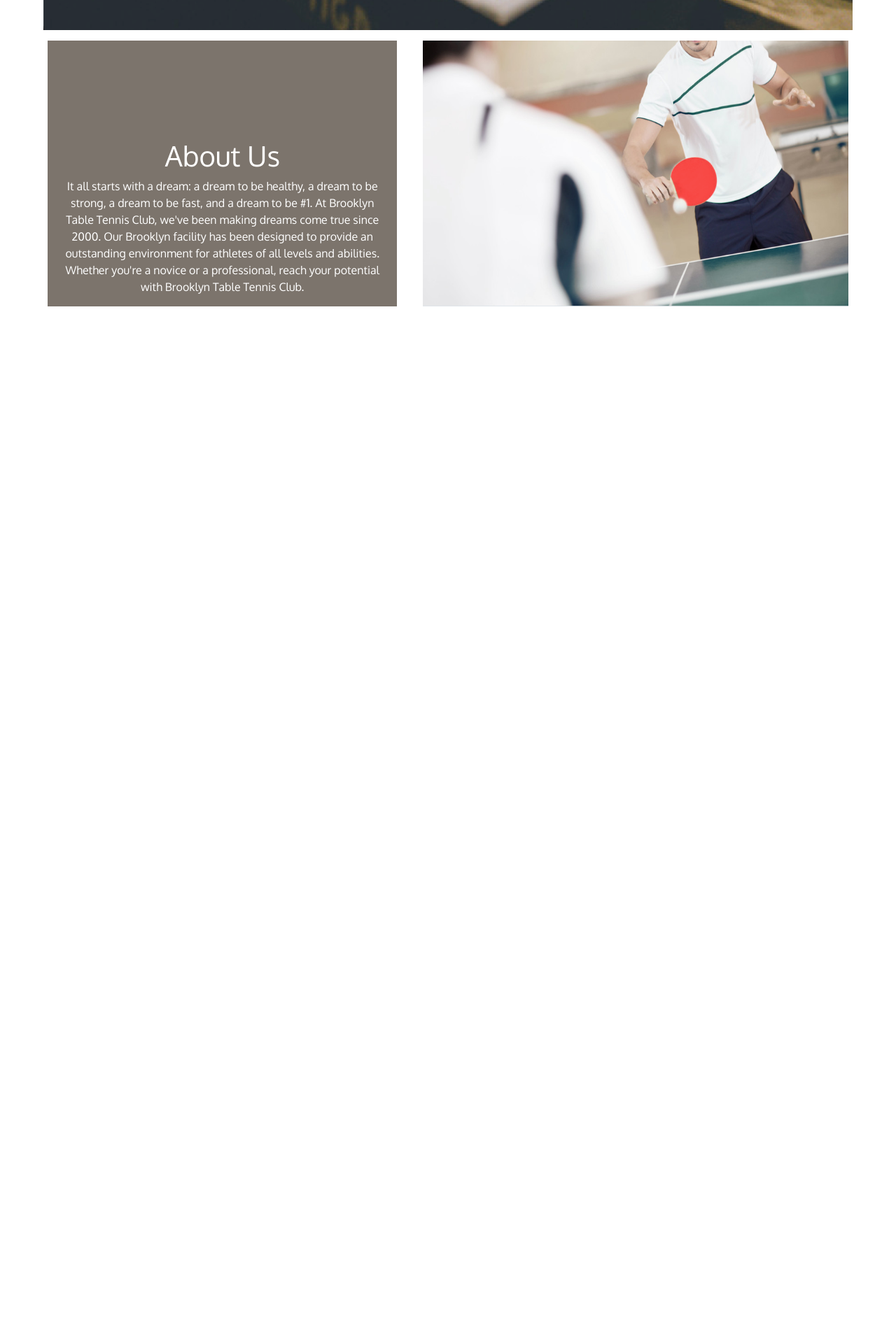
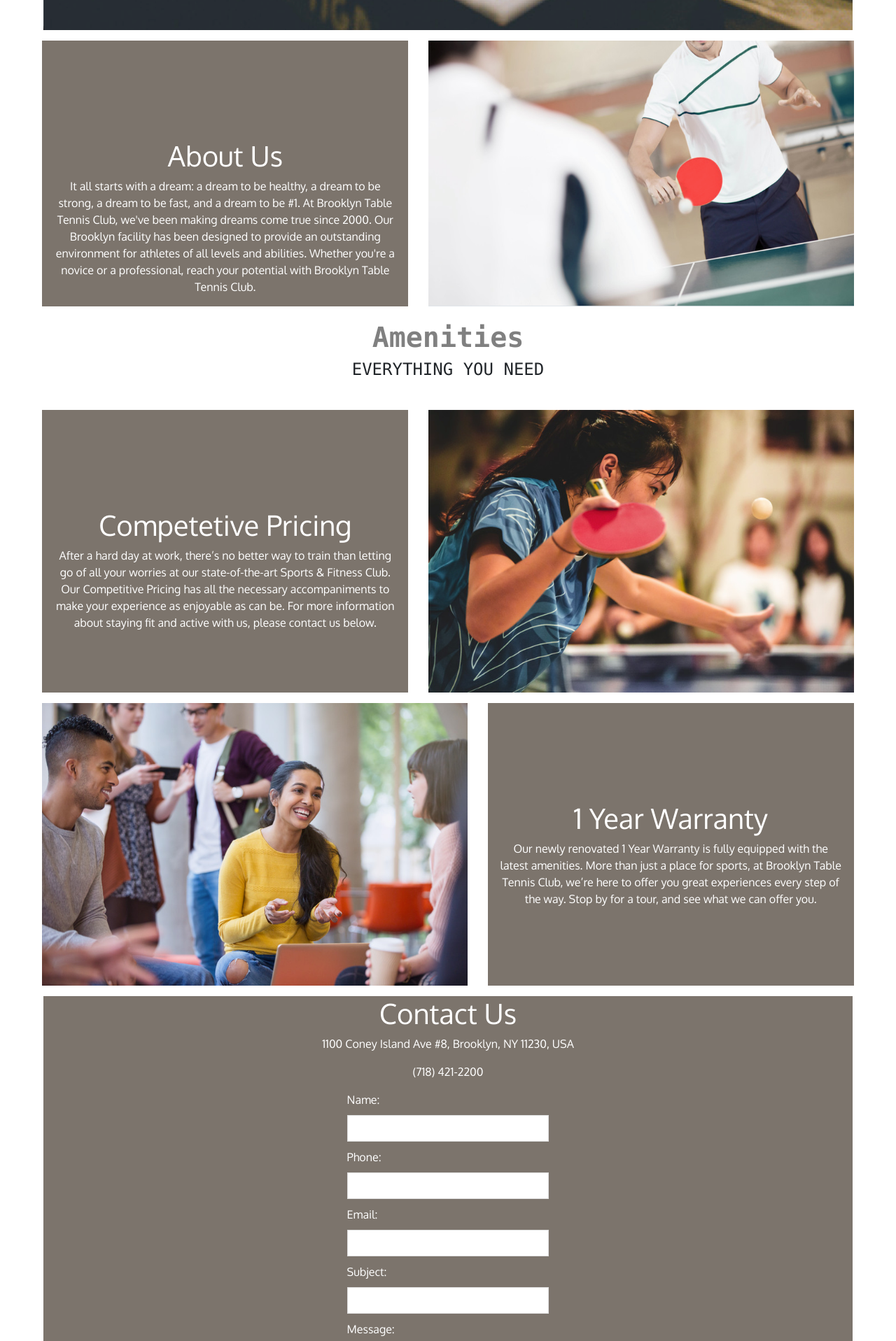
Before and after one commit to Jeevan986/Web-Design-Final-Project, a React (Create React App) app: page / in a window 1280 px wide. Shown: the part 880-2797 px from the top of the page at 70% size. Before the commit the page ends 1350 px from the top, so only its background shows below. Built offline with nearby package versions, Linux system fonts and the light colour scheme.

Commit message:
Home Screen Complete

```diff
--- /dev/null
+++ b/src/screens/Form.css
@@ -0,0 +1,27 @@
+.contact_us_form{
+    max-width: 50%;
+    margin: auto;
+    text-align: center;
+}
+
+.contact_us_form label{
+    text-align: left;
+    display: block;
+}
+
+.contact_us_form input, .contact_us_form textarea{
+    width: 100%;
+    padding: 6px 10px;
+    margin: 10px 0;
+    border: 1px solid #ddd;
+    box-sizing: border-box;
+    display: block;
+}
+
+.contact_us_form button{
+    background-color: transparent;
+    color: white;
+    border-color: white;
+    border-width: 2px;
+    margin-bottom: 10px;
+}
--- /dev/null
+++ b/src/screens/Form.js
@@ -0,0 +1,49 @@
+import React from 'react';
+import {useState} from 'react';
+import './Form.css'
+function Form() {
+    const [name, setName]=useState('');
+    const [phone, setPhone]=useState("");
+    const [email, setEmail]=useState('');
+    const [subject, setSubject]=useState('');
+    const [message, setMessage]=useState('');
+    const [isPending, setIsPending]= useState(false);
+
+    const handleSubmit = (e) =>{
+        e.preventDefault();
+        const contact_message = {name, phone, email,subject, message};
+        console.log(contact_message)
+
+        setIsPending(true);
+
+        console.log("the message has been submitted!");
+
+        setIsPending(false)
+
+        setName("");
+        setPhone("");
+        setEmail("");
+        setSubject("");
+        setMessage("");
+    }
+
+    return (
+        <div className='contact_us_form'>
+            <form onSubmit={handleSubmit}>
+                <label>Name: </label>
+                <input type="text" required value={name} onChange={(e)=> setName(e.target.value)}/>
+                <label>Phone: </label>
+                <input type="text" value={phone} onChange={(e)=> setPhone(e.target.value)}/>
+                <label>Email: </label>
+                <input type="text" required value={email} onChange={(e)=> setEmail(e.target.value)}/>
+                <label>Subject: </label>
+                <input type="text" required value={subject} onChange={(e)=> setSubject(e.target.value)}/>
+                <label>Message: </label>
+                <textarea required rows="6" value={message} onChange={(e)=> setMessage(e.target.value)}></textarea>
+                <button>Submit</button>
+            </form>
+        </div>
+    );
+}
+
+export default Form
--- a/src/screens/Home.css
+++ b/src/screens/Home.css
@@ -33,22 +33,29 @@
     outline: 0;
     display: inline-block;
     padding: 10px 25px;
-    color: black;
-    background-color: #ddd;
+    color: white;
+    background-color:transparent;
     text-align: center;
     cursor: pointer;
 }
 
 .contact_button:hover{
-    background-color: #555;
-    color: white;
+    font-size: 20px;
+    background-color: transparent;
 }
-
+.amenities{
+    padding: 20px;
+    font-family: "Lucida Console", "Courier New", monospace;
+}
+.amenities h1{
+    font-weight: bold;
+    color: grey;
+}
 .about_us_text{
     padding-top: 140px;
     padding-left: 15px;
     padding-right: 15px;
-    width:41%;
+    width:43%;
     background-color: #7c746c;
     color: white;
 }
@@ -66,3 +73,11 @@
 /*
 kjhdkahdl
 */
+.contact_us{
+    margin-left: auto;
+    margin-right: auto;
+    width: 95%;
+    margin-top: 15px;
+    background-color: #7c746c;
+    color: white;
+}
--- a/src/screens/Home.js
+++ b/src/screens/Home.js
@@ -2,15 +2,25 @@
 import './Home.css';
 import home_top from '../images/home_top.png'
 import home_two from '../images/home_two.png'
+import home_three from '../images/home_three.png'
+import home_four from '../images/home_four.png'
+import Form from "./Form";
 
 export default function Home(){
+    const handleScroll = () =>{
+        window.scroll({
+            top:document.body.offsetHeight,
+            left:0,
+            behavior: 'smooth',
+        })
+    }
     return(
         <div className="home_body">
             <div className='top_image_row'>
                 <img src={home_top} className="welcome" />
                 <div className='top_image_text'>
                     <div className='overlay'>Brooklyn Table Tennis Club</div>
-                    <button className='contact_button'> Contact </button>
+                    <button className='contact_button' onClick={handleScroll}> Contact </button>
                 </div>
             </div>
             <div className='about_us'>
@@ -26,6 +36,40 @@
                 </div>
                 <img src={home_two} className="about_us_image" />
             </div>
+            <div className="amenities">
+                <h1>Amenities</h1>
+                <h4>EVERYTHING YOU NEED</h4>
+            </div>
+            <div className='about_us'>
+                <div className='about_us_text'>
+                    <h1>Competetive Pricing</h1>
+                    <p>After a hard day at work, there’s no better way to train than letting go of all
+                        your worries at our state-of-the-art Sports & Fitness Club. Our Competitive Pricing
+                        has all the necessary accompaniments to make your experience as enjoyable as can be.
+                        For more information about staying fit and active with us, please contact us below.</p>
+                </div>
+                <img src={home_three} className="about_us_image" />
+            </div>
+            <div className='about_us'>
+                <img src={home_four} className="about_us_image" />
+                <div className='about_us_text'>
+                    <h1>1 Year Warranty</h1>
+                    <p>Our newly renovated 1 Year Warranty is fully equipped with the latest amenities.
+                        More than just a place for sports, at Brooklyn Table Tennis Club, we’re here to offer
+                        you great experiences every step of the way. Stop by for a tour, and see what we can offer
+                        you.</p>
+                </div>
+            </div>
+            <div className="contact_us">
+                <div className="contact_us_text">
+                    <h1>Contact Us</h1>
+                    <p>1100 Coney Island Ave #8, Brooklyn, NY 11230, USA</p>
+                    <p>(718) 421-2200</p>
+                </div>
+                <div className="contact_us_form">
+                    <Form/>
+                </div>
+            </div>
         </div>
     );
 }
```
Also changed, not shown: src/images/home_four.png (added), src/images/home_three.png (added).
